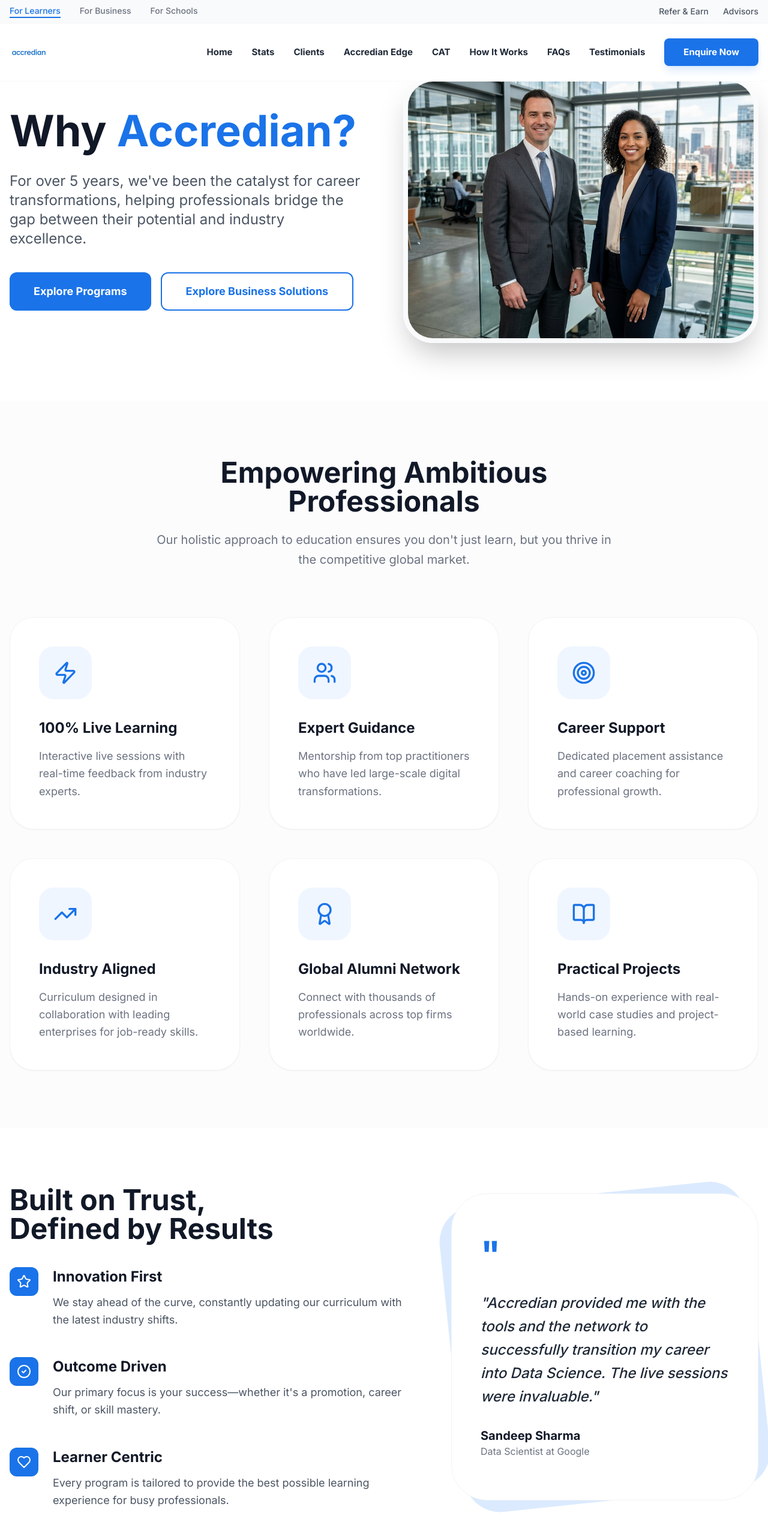
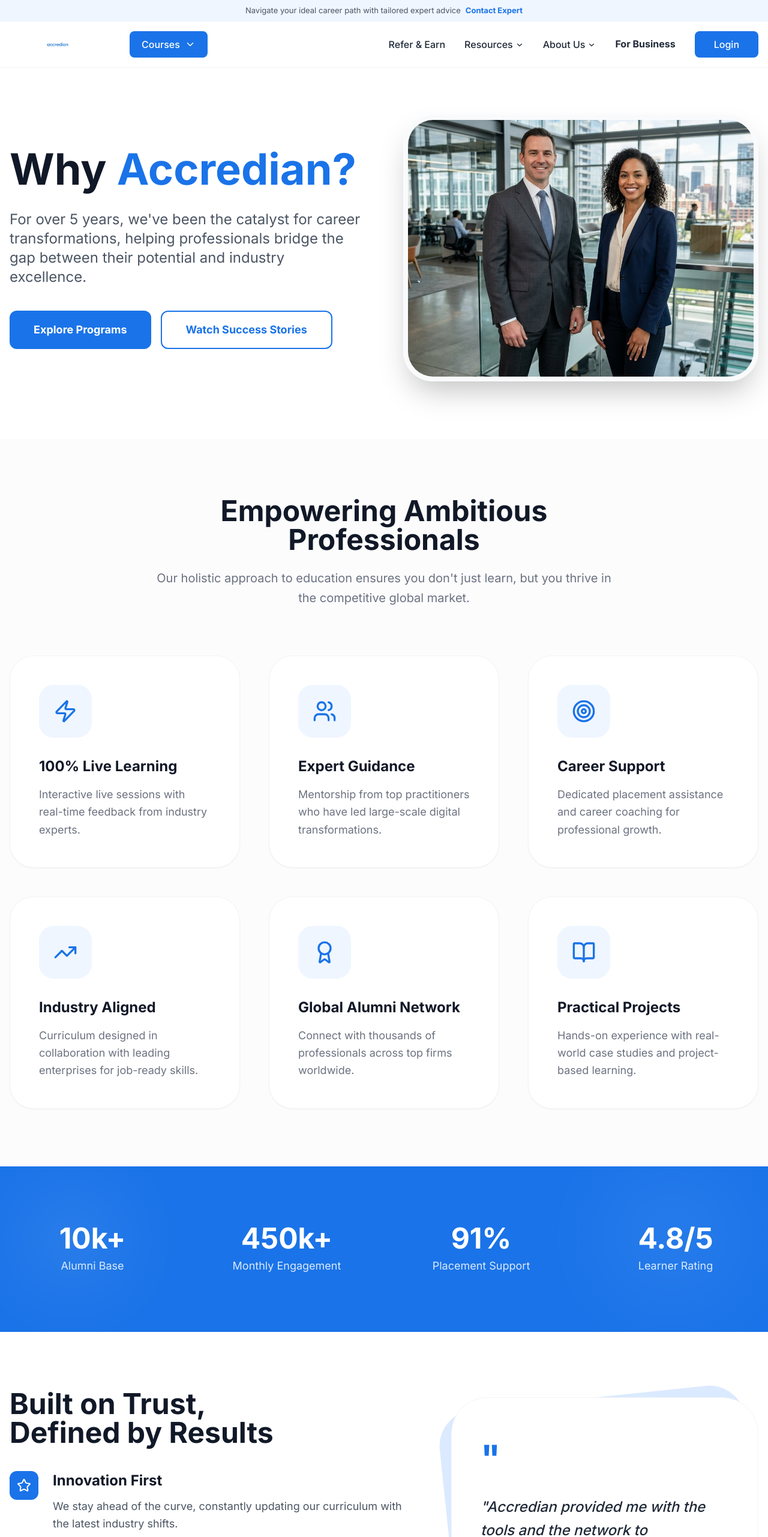
Before and after one commit to codexuttam/Accredian, a Next.js app: page /why-accredian in a window 1280 px wide. Shown: the top 2563 px of the page at 60% size. Built offline with nearby package versions, Linux system fonts and the light colour scheme.

Commit message:
feat: implemented student-style navbar on Why Accredian page with Enterprise redirect

```diff
--- a/src/app/why-accredian/page.tsx
+++ b/src/app/why-accredian/page.tsx
@@ -1,11 +1,10 @@
 "use client";
 
 import Image from "next/image";
-import Link from "next/link";
 import { motion } from "framer-motion";
-import Navbar from "@/components/layout/Navbar";
+import StudentNavbar from "@/components/layout/StudentNavbar";
 import Footer from "@/components/layout/Footer";
-import { CheckCircle2, Star, Target, TrendingUp, Users, Zap, Award, BookOpen, Heart, Laptop, GraduationCap } from "lucide-react";
+import { CheckCircle2, Star, Target, TrendingUp, Users, Zap, Award, BookOpen, Heart } from "lucide-react";
 
 const pillars = [
   {
@@ -60,11 +59,11 @@
 
 export default function WhyAccredianPage() {
   return (
-    <main className="min-h-screen bg-white">
-      <Navbar />
+    <main className="min-h-screen bg-white text-gray-900">
+      <StudentNavbar />
 
       {/* Hero Section */}
-      <section className="relative pt-32 pb-24 overflow-hidden">
+      <section className="relative pt-48 pb-24 overflow-hidden">
         <div className="container-custom px-4">
           <div className="grid grid-cols-1 lg:grid-cols-2 gap-16 items-center">
             <motion.div
@@ -80,9 +79,7 @@
               </p>
               <div className="flex flex-wrap gap-4">
                 <button className="btn-primary text-lg px-10 py-4">Explore Programs</button>
-                <Link href="/" className="bg-white border-2 border-brand-blue text-brand-blue px-10 py-4 rounded-xl font-bold hover:bg-brand-blue/5 transition-all text-lg flex items-center gap-2">
-                   Explore Business Solutions
-                </Link>
+                <button className="bg-white border-2 border-brand-blue text-brand-blue px-10 py-4 rounded-xl font-bold hover:bg-brand-blue/5 transition-all text-lg">Watch Success Stories</button>
               </div>
             </motion.div>
 
@@ -139,6 +136,36 @@
         </div>
       </section>
 
+      {/* Stats Section (Quick View) */}
+      <section className="py-24 bg-brand-blue text-white overflow-hidden relative">
+        <div className="container-custom px-4 relative z-10">
+          <div className="grid grid-cols-1 md:grid-cols-4 gap-12 text-center">
+            <div>
+              <div className="text-5xl font-bold mb-2">10k+</div>
+              <div className="text-blue-100 text-lg">Alumni Base</div>
+            </div>
+            <div>
+              <div className="text-5xl font-bold mb-2">450k+</div>
+              <div className="text-blue-100 text-lg">Monthly Engagement</div>
+            </div>
+            <div>
+              <div className="text-5xl font-bold mb-2">91%</div>
+              <div className="text-blue-100 text-lg">Placement Support</div>
+            </div>
+            <div>
+              <div className="text-5xl font-bold mb-2">4.8/5</div>
+              <div className="text-blue-100 text-lg">Learner Rating</div>
+            </div>
+          </div>
+        </div>
+
+        {/* Abstract background shapes */}
+        <div className="absolute top-0 left-0 w-full h-full opacity-10 pointer-events-none">
+           <div className="absolute top-10 left-10 w-40 h-40 bg-white rounded-full blur-3xl" />
+           <div className="absolute bottom-10 right-10 w-60 h-60 bg-blue-300 rounded-full blur-3xl" />
+        </div>
+      </section>
+
       {/* Trust Section */}
       <section className="py-24">
         <div className="container-custom px-4">
--- a/src/components/layout/Navbar.tsx
+++ b/src/components/layout/Navbar.tsx
@@ -17,8 +17,6 @@
   { name: "Testimonials", href: "/#testimonials" },
 ];
 
-import TopBar from "./TopBar";
-
 const Navbar = () => {
   const [isOpen, setIsOpen] = useState(false);
   const [scrolled, setScrolled] = useState(false);
@@ -33,13 +31,11 @@
   }, []);
 
   return (
-    <header className="fixed w-full z-50">
-      <TopBar />
-      <nav
-        className={`w-full transition-all duration-300 ${
-          scrolled ? "bg-white shadow-md py-2" : "bg-white py-4 border-b border-gray-50"
-        }`}
-      >
+    <nav
+      className={`fixed w-full z-50 transition-all duration-300 ${
+        scrolled ? "bg-white shadow-md py-2" : "bg-white py-4 border-b border-gray-50"
+      }`}
+    >
       <div className="container-custom px-4 flex justify-between items-center">
         {/* Logo */}
         <Link href="/" className="relative w-52 h-14 md:w-64 md:h-16 overflow-hidden">
@@ -109,8 +105,7 @@
           </div>
         </div>
       )}
-      </nav>
-    </header>
+    </nav>
   );
 };
 
--- /dev/null
+++ b/src/components/layout/StudentNavbar.tsx
@@ -0,0 +1,70 @@
+"use client";
+
+import Link from "next/link";
+import Image from "next/image";
+import { ChevronDown, MapPin } from "lucide-react";
+
+const StudentNavbar = () => {
+  return (
+    <div className="fixed top-0 left-0 w-full z-50">
+      {/* Top Banner */}
+      <div className="bg-blue-50 py-2 hidden md:block">
+        <div className="container-custom px-4 flex justify-between items-center text-[13px]">
+          <p className="text-gray-600 mx-auto">
+            Navigate your ideal career path with tailored expert advice
+            <span className="text-brand-blue font-bold ml-2 cursor-pointer hover:underline">Contact Expert</span>
+          </p>
+        </div>
+      </div>
+
+      {/* Main Navbar */}
+      <nav className="bg-white shadow-sm py-4">
+        <div className="container-custom px-4 flex justify-between items-center">
+          <div className="flex items-center space-x-10">
+            {/* Logo */}
+            <Link href="/" className="relative w-40 h-10">
+              <Image
+                src="/logos/accredian.png"
+                alt="Accredian"
+                fill
+                className="object-contain"
+              />
+            </Link>
+
+            {/* Courses Dropdown */}
+            <button className="bg-brand-blue text-white px-5 py-2.5 rounded-lg font-medium flex items-center gap-2 hover:bg-blue-700 transition-all">
+              Courses
+              <ChevronDown size={18} />
+            </button>
+          </div>
+
+          {/* Right Links */}
+          <div className="flex items-center space-x-8">
+            <Link href="/" className="text-gray-800 font-medium hover:text-brand-blue transition-colors">
+              Refer & Earn
+            </Link>
+            <Link href="/" className="text-gray-800 font-medium hover:text-brand-blue transition-colors">
+              Resources
+              <ChevronDown size={14} className="inline ml-1" />
+            </Link>
+            <Link href="/" className="text-gray-800 font-medium hover:text-brand-blue transition-colors">
+              About Us
+              <ChevronDown size={14} className="inline ml-1" />
+            </Link>
+
+            {/* THE FOR BUSINESS BUTTON */}
+            <Link href="/" className="text-gray-800 font-bold hover:text-brand-blue transition-colors border-b-2 border-transparent hover:border-brand-blue py-1">
+              For Business
+            </Link>
+
+            <button className="bg-brand-blue text-white px-8 py-2.5 rounded-lg font-medium hover:bg-blue-700 transition-all">
+              Login
+            </button>
+          </div>
+        </div>
+      </nav>
+    </div>
+  );
+};
+
+export default StudentNavbar;
--- a/src/components/layout/TopBar.tsx
+++ /dev/null
@@ -1,38 +0,0 @@
-"use client";
-
-import Link from "next/link";
-import { usePathname } from "next/navigation";
-
-const TopBar = () => {
-  const pathname = usePathname();
-  const isBusiness = pathname === "/";
-  const isIndividual = pathname === "/why-accredian";
-
-  return (
-    <div className="bg-gray-50 border-b border-gray-100 py-2 hidden md:block relative z-[60]">
-      <div className="container-custom px-4 flex justify-between items-center text-sm font-medium">
-        <div className="flex space-x-8">
-          <Link
-            href="/why-accredian"
-            className={`${isIndividual ? "text-brand-blue border-b-2 border-brand-blue" : "text-gray-500 hover:text-brand-blue"} transition-all`}
-          >
-            For Learners
-          </Link>
-          <Link
-            href="/"
-            className={`${isBusiness ? "text-brand-blue border-b-2 border-brand-blue" : "text-gray-500 hover:text-brand-blue"} transition-all`}
-          >
-            For Business
-          </Link>
-          <Link href="#" className="text-gray-500 hover:text-brand-blue transition-colors">For Schools</Link>
-        </div>
-        <div className="flex space-x-6">
-          <Link href="#" className="text-gray-600 hover:text-brand-blue">Refer & Earn</Link>
-          <Link href="#" className="text-gray-600 hover:text-brand-blue">Advisors</Link>
-        </div>
-      </div>
-    </div>
-  );
-};
-
-export default TopBar;
```
